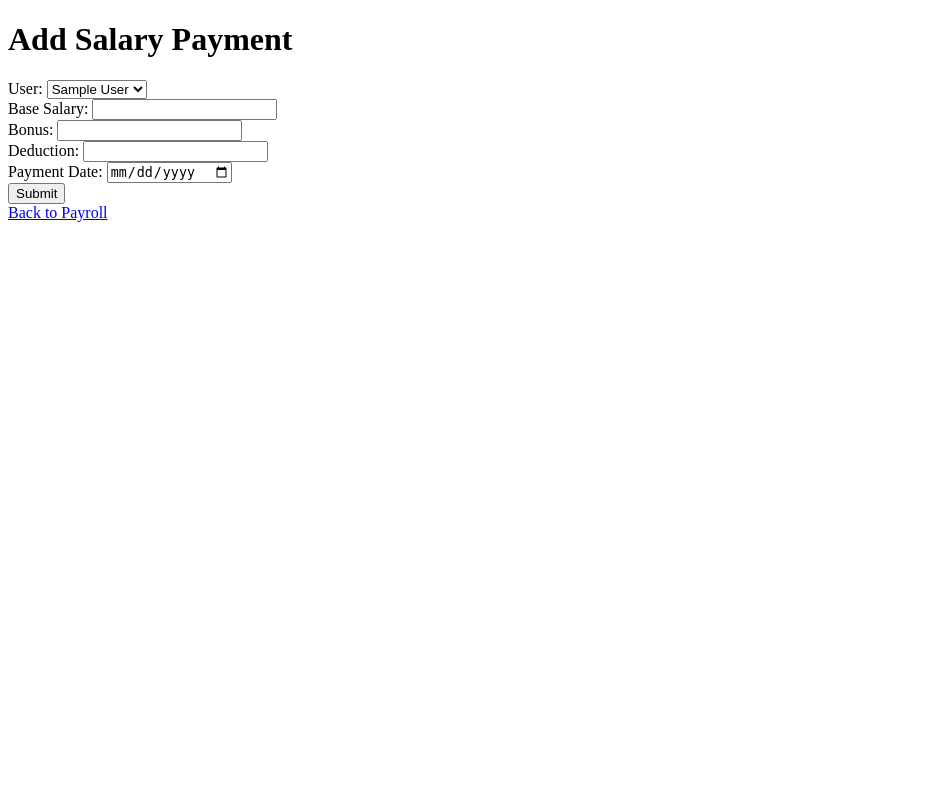
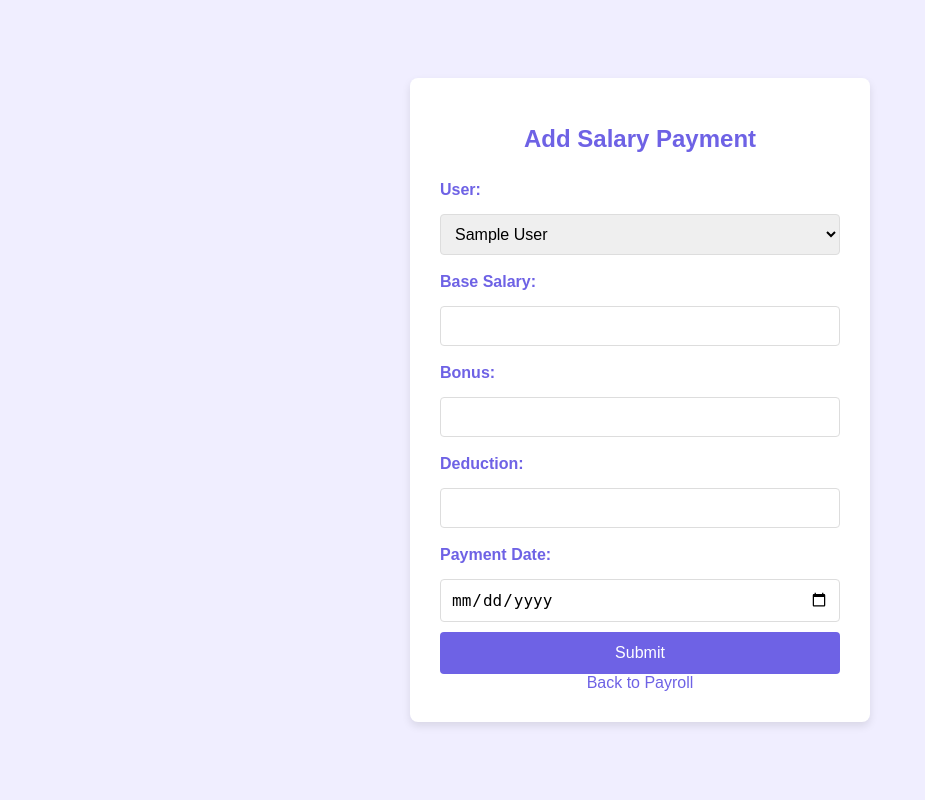
Before and after one commit to eeeeeeeeem/Payroll-System2, a Django app: page /salary-payments/create/ in a window 1280 px wide. Shown: the whole page, without its empty margins (0-925 px from the left). Run offline with Django 5.2, Linux system fonts and the light colour scheme; tables that the repository leaves empty hold one stand-in row (values such as "Sample post").

Commit message:
Genodiala Latest

```diff
--- a/Payroll/models.py
+++ b/Payroll/models.py
@@ -96,25 +96,18 @@ class Comment(models.Model):
 
 
 class SalaryPayment(models.Model):
-    id = models.AutoField(primary_key=True)
-    user = models.ForeignKey(User, on_delete=models.CASCADE, related_name='salary_payments')
-    salary = models.DecimalField(max_digits=10, decimal_places=2)
-    start_date = models.DateField()
-    end_date = models.DateField()
+    user = models.ForeignKey(User, on_delete=models.CASCADE)
+    base_salary = models.DecimalField(max_digits=10, decimal_places=2)
+    bonus = models.DecimalField(max_digits=10, decimal_places=2, default=0.00)
+    deduction = models.DecimalField(max_digits=10, decimal_places=2, default=0.00)
+    payment_date = models.DateField()
 
-    class Meta:
-        ordering = ['-start_date']
+    @property
+    def total_payment(self):
+        return self.base_salary + self.bonus - self.deduction
 
     def __str__(self):
-        return f"Salary for {self.user.first_name} {self.user.last_name} from {self.start_date} to {self.end_date}"
-
-    def clean(self):
-        if self.start_date >= self.end_date:
-            raise ValidationError(_('End date must be after start date'))
-
-    def save(self, *args, **kwargs):
-        self.full_clean()  # Validates the model fields
-        super().save(*args, **kwargs)
+        return f"Payment for {self.user.first_name} {self.user.last_name}"
 
 class Department(models.Model):
     id = models.AutoField(primary_key=True)
--- a/Payroll/templates/salary_payment_form.html
+++ b/Payroll/templates/salary_payment_form.html
@@ -4,32 +4,113 @@
     <meta charset="UTF-8">
     <meta name="viewport" content="width=device-width, initial-scale=1.0">
     <title>Add Salary Payment</title>
+    <style>
+        body {
+            font-family: Arial, sans-serif;
+            background-color: #f0eeff; /* Light Lavender background */
+            margin: 0;
+            padding: 0;
+            display: flex;
+            justify-content: center;
+            align-items: center;
+            height: 100vh;
+        }
+
+        .container {
+            background-color: white;
+            border-radius: 8px;
+            box-shadow: 0 4px 8px rgba(0, 0, 0, 0.1);
+            padding: 30px;
+            width: 400px;
+            text-align: center;
+        }
+
+        h1 {
+            color: #6e62e5; /* Purple Color */
+            font-size: 24px;
+            margin-bottom: 20px;
+        }
+
+        form {
+            display: flex;
+            flex-direction: column;
+        }
+
+        label {
+            text-align: left;
+            margin: 8px 0 5px;
+            color: #6e62e5; /* Purple Color */
+            font-weight: bold;
+        }
+
+        input, select {
+            padding: 10px;
+            margin: 10px 0;
+            border: 1px solid #ddd;
+            border-radius: 4px;
+            font-size: 16px;
+            outline: none;
+        }
+
+        input:focus, select:focus {
+            border-color: #6e62e5;
+        }
+
+        button {
+            padding: 12px;
+            background-color: #6e62e5;
+            color: white;
+            border: none;
+            border-radius: 4px;
+            font-size: 16px;
+            cursor: pointer;
+            transition: background-color 0.3s ease;
+        }
+
+        button:hover {
+            background-color: #5a4cdb;
+        }
+
+        a {
+            color: #6e62e5;
+            font-size: 16px;
+            text-decoration: none;
+            margin-top: 15px;
+        }
+
+        a:hover {
+            text-decoration: underline;
+        }
+    </style>
 </head>
 <body>
+    <div class="container">
         <h1>Add Salary Payment</h1>
         <form method="POST">
             {% csrf_token %}
+
             <label for="user_id">User:</label>
             <select id="user_id" name="user_id" required>
                 {% for user in users %}
                     <option value="{{ user.id }}">{{ user.first_name }} {{ user.last_name }}</option>
                 {% endfor %}
             </select>
-        <br>
+
             <label for="base_salary">Base Salary:</label>
-        <input type="number" id="base_salary" name="base_salary" step="0.01" required>
-        <br>
+            <input type="number" id="base_salary" name="base_salary" step="0.00" required>
+
             <label for="bonus">Bonus:</label>
             <input type="number" id="bonus" name="bonus" step="0.01">
-        <br>
+
             <label for="deduction">Deduction:</label>
             <input type="number" id="deduction" name="deduction" step="0.01">
-        <br>
+
             <label for="payment_date">Payment Date:</label>
             <input type="date" id="payment_date" name="payment_date" required>
-        <br>
+
             <button type="submit">Submit</button>
         </form>
         <a href="{% url 'salary_payment_list' %}">Back to Payroll</a>
+    </div>
 </body>
 </html>
--- a/Payroll/urls.py
+++ b/Payroll/urls.py
@@ -31,8 +31,7 @@ urlpatterns = [
     path('add_salary/', views.add_salary, name='add_salary'),
     path('register/employment_terms/', employment_terms_register, name='employment_terms_register'),
 
-    path('salary-payments/', views.salary_payment_list, name='salary_payment_list'),
-    path('salary-payments/', views.salary_payment_list, name='salary_payment_list'),
+    path('dashboard/', views.salary_payment_list, name='salary_payment_list'),
     path('salary-payments/create/', views.salary_payment_create, name='salary_payment_create'),
     path('salary-payments/delete/<int:pk>/', views.salary_payment_delete, name='salary_payment_delete'),
 
--- a/Payroll/views.py
+++ b/Payroll/views.py
@@ -73,14 +73,6 @@ def add_comment(request, post_id):
 
 # List salary payments
 # List all salary payments
-def salary_payment_list(request):
-    salary_payments = SalaryPayment.objects.all()
-    # Add a calculated total_payment field to each object
-    for payment in salary_payments:
-        payment.total_payment = payment.base_salary + payment.bonus - payment.deduction
-    return render(request, 'payroll.html', {'salary_payments': salary_payments})
-
-# Create a new salary payment
 def salary_payment_create(request):
     if request.method == 'POST':
         user_id = request.POST.get('user_id')
@@ -98,11 +90,16 @@ def salary_payment_create(request):
             payment_date=payment_date
         )
         salary_payment.save()
-        return HttpResponseRedirect(reverse('salary_payment_list'))
+        return redirect('salary_payment_list')  # Redirect to the list view after saving
 
     users = User.objects.all()
     return render(request, 'salary_payment_form.html', {'users': users})
 
+def salary_payment_list(request):
+    salary_payments = SalaryPayment.objects.all()
+    for payment in salary_payments:
+        payment.total_payment = payment.base_salary + payment.bonus - payment.deduction
+    return render(request, 'payroll.html', {'salary_payments': salary_payments})
 
 # Delete a salary payment
 def salary_payment_delete(request, pk):
--- a/Payroll_System/settings.py
+++ b/Payroll_System/settings.py
@@ -94,8 +94,8 @@ DATABASES = {
     'default': {
         'ENGINE': 'django.db.backends.mysql',
         'NAME': 'payroll_system',
-        'USER': 'admin123',
-        'PASSWORD': 'godofredo123',
+        'USER': 'root',
+        'PASSWORD': 'password',
         'HOST': 'localhost',
         'PORT': '3306',
     }
```
Also changed, not shown: Payroll/migrations/0013_alter_salarypayment_options_and_more.py (added), Payroll/migrations/0014_department_alter_salarypayment_options_and_more.py (added), media/profile_pictures/Screenshot_2024-10-03_122321.png (added). Lines whose indentation alone changed are shown as unchanged.
